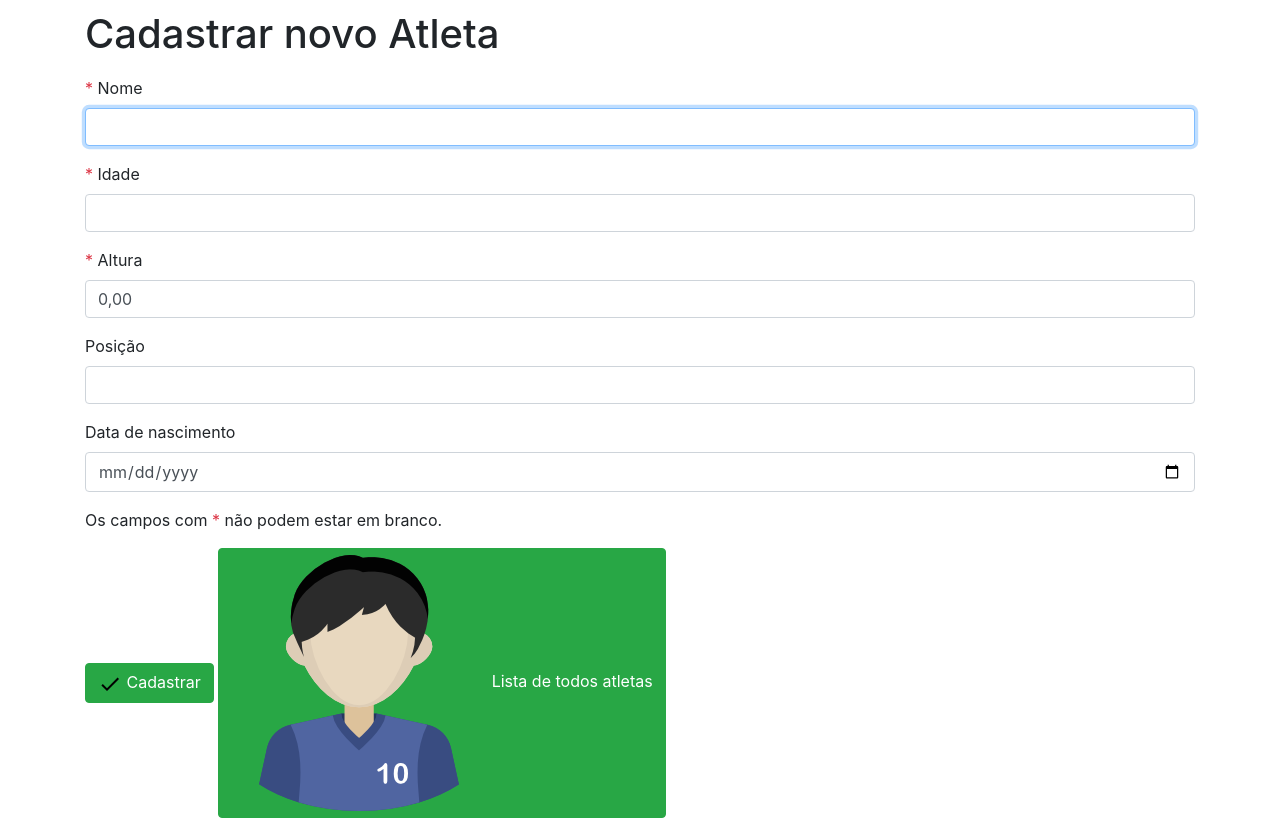
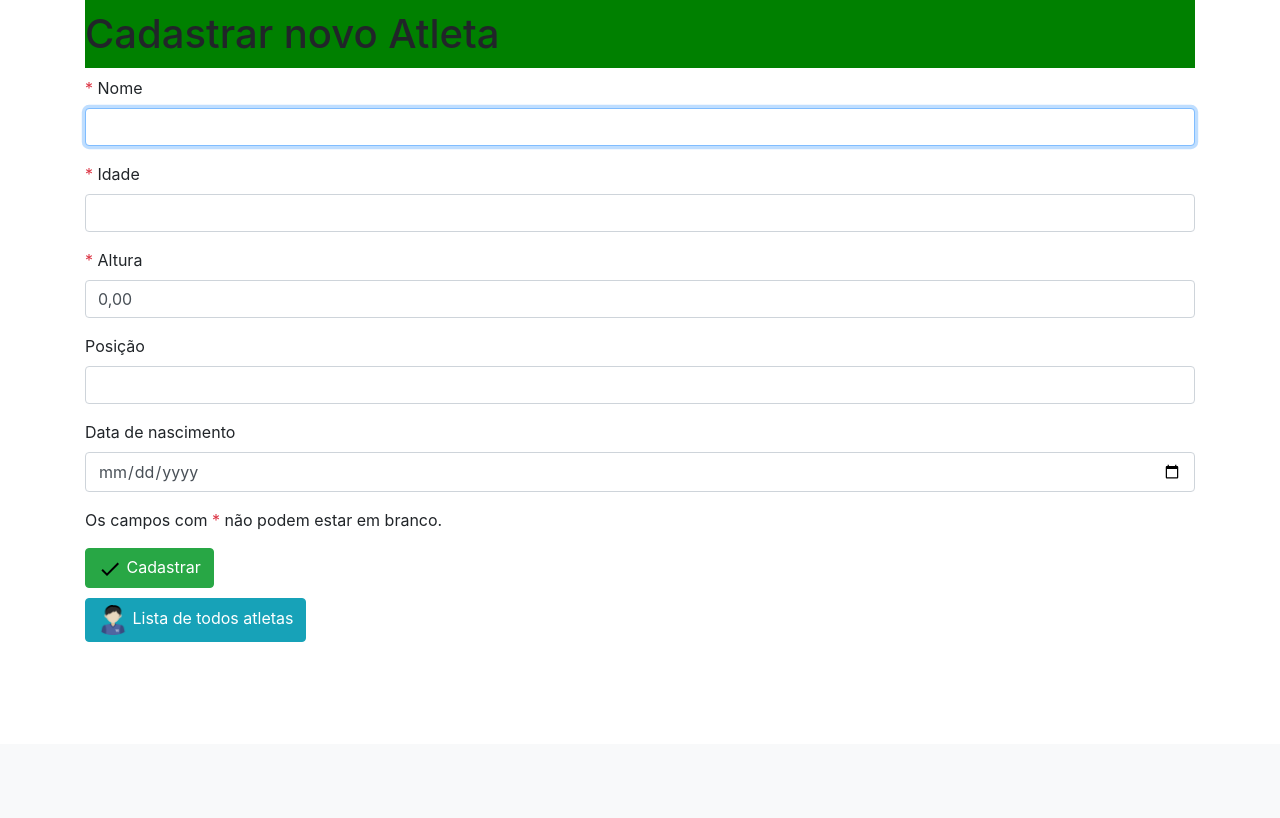
Before and after one commit to JESSYMELO/app_cadastro, a PHP site: page /view/atleta-inserir.php in a window 1280 px wide. Shown: the part 56-874 px from the top of the page. After the commit the page ends 698 px from the top, so only its background shows below. Run offline with PHP 8.4, Linux system fonts and the light colour scheme; the template is opened without the code that fills it, so the values that code supplies are empty; a user stored in the database is signed in.

Commit message:
Continuação trabalho 20/03

```diff
--- a/assets/css/estilo.css
+++ b/assets/css/estilo.css
@@ -1,7 +1,8 @@
 h1{
     padding: 10px 0;
+    background-color: green;
 
 }
-nav{
-    background-color: black;
+.botao{
+    margin-top: 10px;
 }
--- a/view/atleta-inserir.php
+++ b/view/atleta-inserir.php
@@ -26,7 +26,7 @@ if ($_POST){
 }
 
 ?>
-    <form action="lista-atleta.php" method="post">
+    <form action="atleta-inserir.php" method="post">
         <div class="form-group">
             <label for="nome"><span class="text-danger">*</span> Nome</label>
             <input type="text" id="nome" name="nome" required autofocus class="form-control" value="<?php echo $resultado['nome']; ?>">
@@ -53,9 +53,13 @@ if ($_POST){
         <button type="submit" class="btn btn-success">
             <img src="../assets/imagens/confirmar.svg" alt="Cadastrar"> Cadastrar
         </button>
-        <button type="submit" class="btn btn-success">
-            <img src = "../assets/imagens/posicoes-no-futsa-alas.png" alt="lista de todos atletas"> Lista de todos atletas
-        </button>
+    </form>
 
-    </form>
+        <form action="atleta-pesquisar.php">
+            <button  type="submit" class="btn btn-info botao">
+                <img src = "../assets/imagens/posicoes-no-futsa-alas.png" alt="lista de todos atletas" width="30" height="30"> Lista de todos atletas
+            </button>
+        </form>
+
+
 <?php include 'rodape.php';?>
--- a/view/atleta-pesquisar.php
+++ b/view/atleta-pesquisar.php
@@ -1,7 +1,7 @@
 <?php
 $titulo = "Pesquisa de atleta";
 include 'cabecalho.php';?>
-    <h1>Pesquisar atleta</h1>
+    <h1>Pesquisar Atleta</h1>
     <br>
     <form class="form-inline" action="atleta-pesquisar.php" method="get">
         <div class="form-group">
@@ -59,7 +59,7 @@ include 'cabecalho.php';?>
             echo "<td>".\App\Helper\Moeda::get($atleta->getAltura())."</td>";
             echo "<td>".\App\Helper\Data::get($atleta->getDataNasc())."</td>";
             echo "<td><a class='btn btn-danger' href='atleta-excluir.php?id={$atleta->getId()}'> Excluir</a></td>";
-            echo "<td><a class='btn btn-warning' href='atleta-alterar.php?id={$atleta->getId()}'>Alterar</a></td>";
+            echo "<td><a class='btn btn-dark' href='atleta-alterar.php?id={$atleta->getId()}'>Alterar</a></td>";
             echo "</tr>";
         }
         ?>
--- a/view/lista-atleta.php
+++ /dev/null
@@ -1,6 +0,0 @@
-<?php
-$titulo = "Cadastro de Atleta";
-include 'cabecalho.php';?>
-    <h1>Lista de Atletas</h1>
-<?php
-include '../vendor/autoload.php';
--- a/view/login.php
+++ b/view/login.php
@@ -9,7 +9,7 @@
 </head>
 <body>
     <div class="container">
-        <img src="../assets/imagens/logoasbavi.jpg">
+        <img src="../assets/imagens/logoasbavi2.jpg" class="rounded mx-auto d-block ">
         <h1>Usuários</h1>
         <?php
             if ($_POST){
```
Also changed, not shown: assets/imagens/logoasbavi2.jpg (added).
